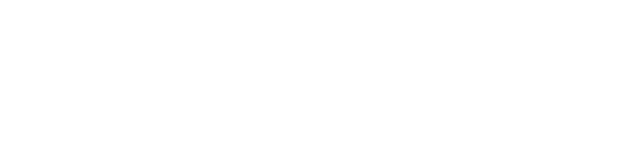
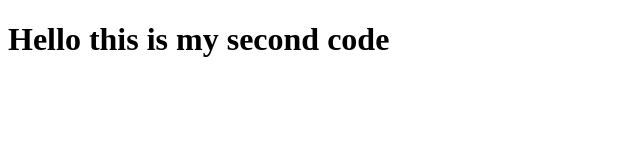
Before and after one commit to ntd2k6/NPS-JSA07, a plain HTML site: page ss1/index.html in a window 1280 px wide. Shown: the whole page, without its empty margins (0-640 px from the left). Drawn offline with Linux system fonts and the light colour scheme.

Commit message:
thêm h1

```diff
--- a/ss1/index.html
+++ b/ss1/index.html
@@ -7,6 +7,6 @@
     <title>Document</title>
 </head>
 <body>
-
+    <h1>Hello this is my second code</h1>
 </body>
 </html>
```
